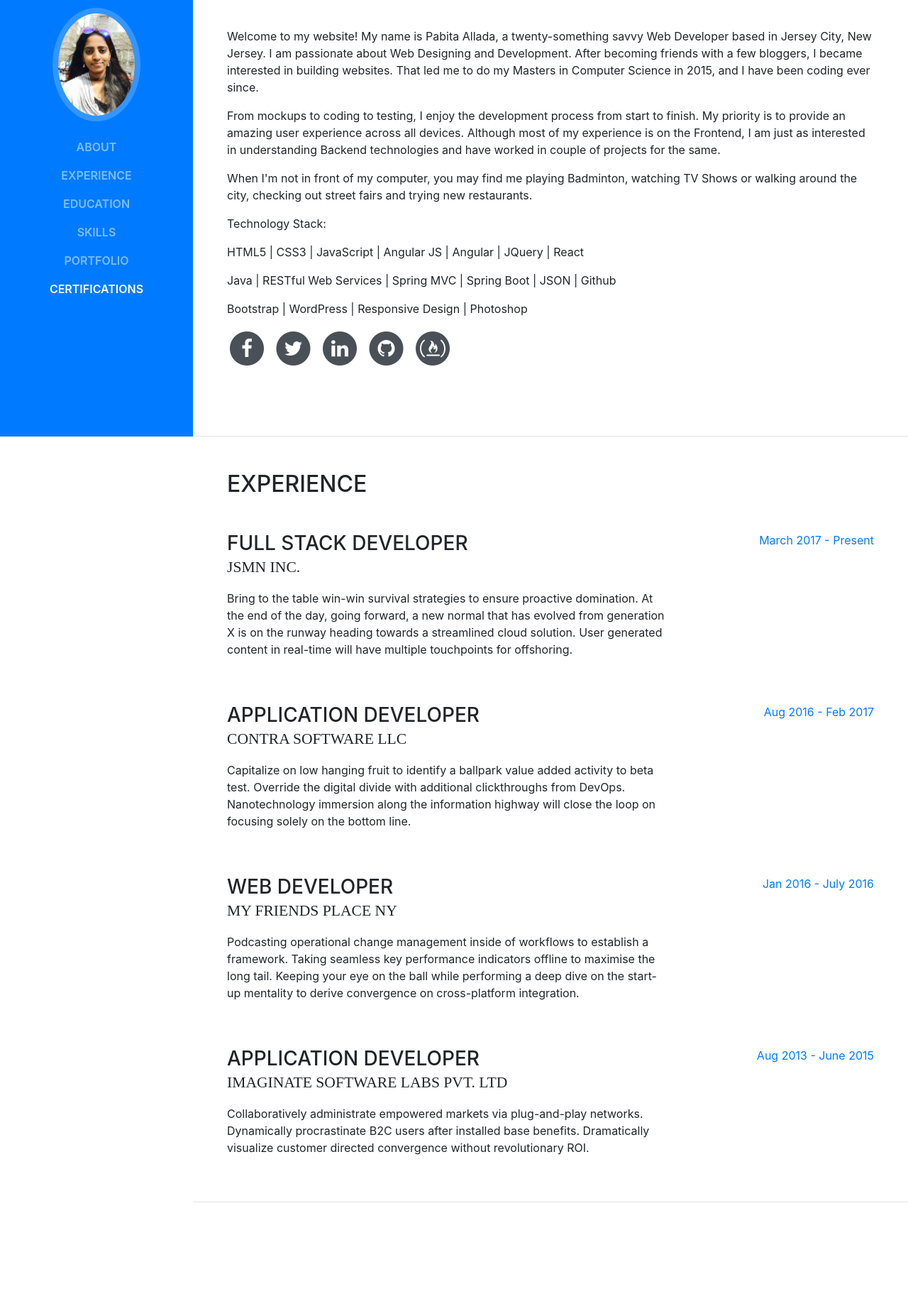
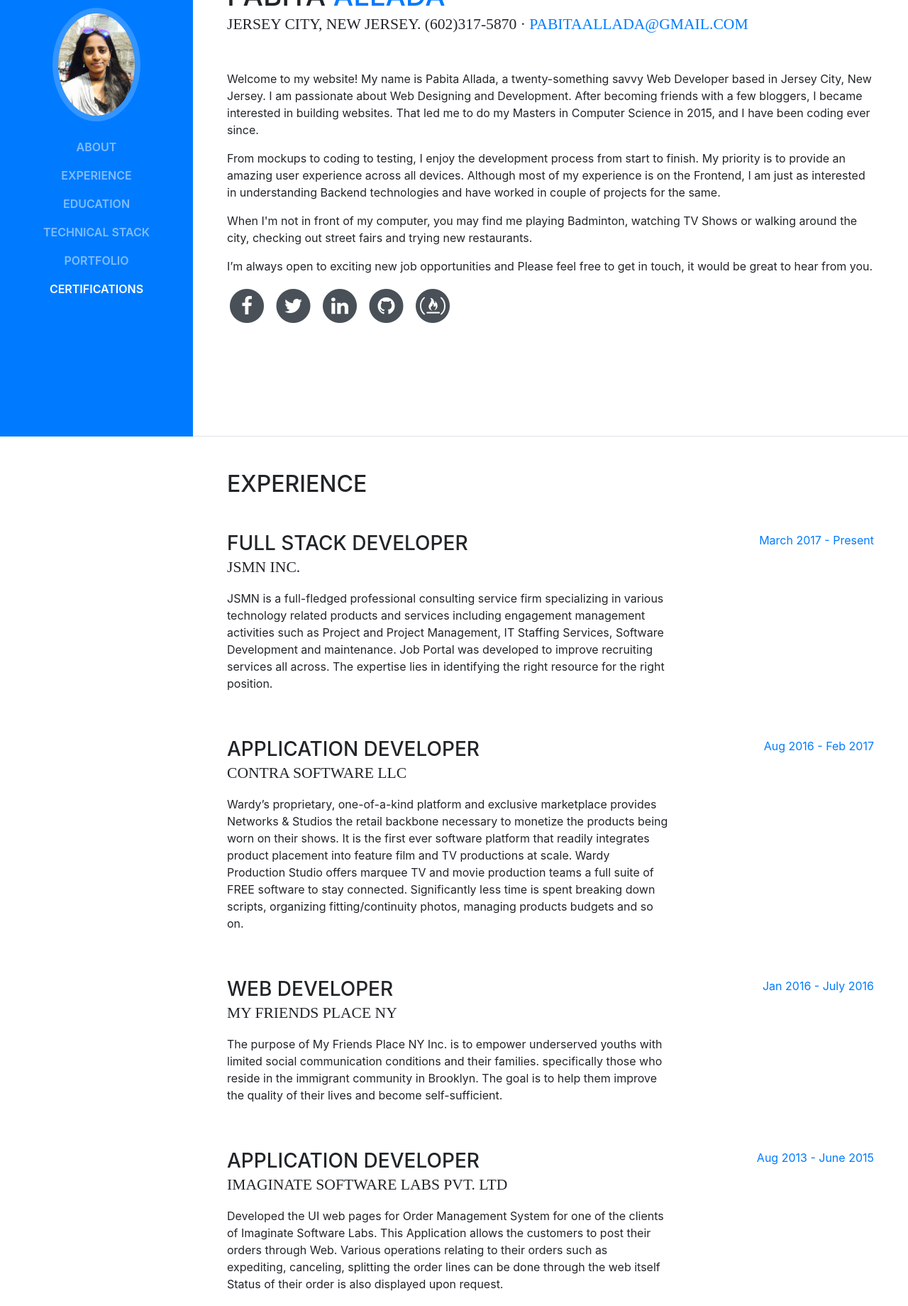
Before and after one commit to PabitaAllada/PabitaAllada.github.io, a website with bundled scripts: page index.html in a window 1280 px wide. Shown: the part 185-2025 px from the top of the page at 71% size. Built offline with nearby package versions, Linux system fonts and the light colour scheme; a web font is replaced by a local one.

Commit message:
update index.html

```diff
--- a/index.html
+++ b/index.html
@@ -49,7 +49,7 @@
             <a class="nav-link js-scroll-trigger" href="#education">Education</a>
           </li>
           <li class="nav-item">
-            <a class="nav-link js-scroll-trigger" href="#skills">skills</a>
+            <a class="nav-link js-scroll-trigger" href="#skills">Technical Stack</a>
           </li>
           <li class="nav-item">
             <a class="nav-link js-scroll-trigger" href="#Portfolio">Portfolio</a>
@@ -78,15 +78,12 @@
           <p>From mockups to coding to testing, I enjoy the development process from start to finish. My priority is to provide an amazing user experience across all devices. Although most of my experience is on the Frontend, I am just as interested in understanding Backend technologies and have worked in couple of projects for the same. </p>
           <p>When I'm not in front of my computer, you may find me playing Badminton, watching TV Shows or walking around the city, checking out street fairs and trying new restaurants.</p>
            </div>
+           </p>
 
-        <div id="about-tech">
-          <p>Technology Stack:</p>
-          <p>HTML5 | CSS3 | JavaScript | Angular JS | Angular | JQuery | React</p>
-          <p>Java | RESTful Web Services | Spring MVC | Spring Boot | JSON | Github</p>
-          <p>Bootstrap | WordPress | Responsive Design | Photoshop </p>
-          </div>
-           </p>
-          <ul class="list-inline list-social-icons mb-0">
+
+        <p>I’m always open to exciting new job opportunities and Please feel free to get in touch, it would be great to hear from you.</p>
+
+         <ul class="list-inline list-social-icons mb-0">
             <li class="list-inline-item">
               <a href="https://www.facebook.com/pabs.allada" target="_blank">
                 <span class="fa-stack fa-lg">
@@ -141,7 +138,7 @@
             <div class="resume-content mr-auto">
               <h3 class="mb-0">Full Stack Developer</h3>
               <div class="subheading mb-3">JSMN Inc.</div>
-              <p>Bring to the table win-win survival strategies to ensure proactive domination. At the end of the day, going forward, a new normal that has evolved from generation X is on the runway heading towards a streamlined cloud solution. User generated content in real-time will have multiple touchpoints for offshoring.</p>
+              <p> JSMN is a full-fledged professional consulting service firm specializing in various technology related products and services including engagement management activities such as Project and Project Management, IT Staffing Services, Software Development and maintenance. Job Portal was developed to improve recruiting services all across. The expertise lies in identifying the right resource for the right position.</p>
             </div>
             <div class="resume-date text-md-right">
               <span class="text-primary">March 2017 - Present</span>
@@ -152,7 +149,7 @@
             <div class="resume-content mr-auto">
               <h3 class="mb-0">Application Developer</h3>
               <div class="subheading mb-3">Contra Software LLC</div>
-              <p>Capitalize on low hanging fruit to identify a ballpark value added activity to beta test. Override the digital divide with additional clickthroughs from DevOps. Nanotechnology immersion along the information highway will close the loop on focusing solely on the bottom line.</p>
+              <p>Wardy’s proprietary, one-of-a-kind platform and exclusive marketplace provides Networks & Studios the retail backbone necessary to monetize the products being worn on their shows. It is the first ever software platform that readily integrates product placement into feature film and TV productions at scale. Wardy Production Studio offers marquee TV and movie production teams a full suite of FREE software to stay connected. Significantly less time is spent breaking down scripts, organizing fitting/continuity photos, managing products budgets and so on.</p>
             </div>
             <div class="resume-date text-md-right">
               <span class="text-primary">Aug 2016 - Feb 2017</span>
@@ -163,7 +160,7 @@
             <div class="resume-content mr-auto">
               <h3 class="mb-0">Web Developer</h3>
               <div class="subheading mb-3">My Friends Place NY</div>
-              <p>Podcasting operational change management inside of workflows to establish a framework. Taking seamless key performance indicators offline to maximise the long tail. Keeping your eye on the ball while performing a deep dive on the start-up mentality to derive convergence on cross-platform integration.</p>
+              <p>The purpose of My Friends Place NY Inc. is to empower underserved youths with limited social communication conditions and their families. specifically those who reside in the immigrant community in Brooklyn. The goal is to help them improve the quality of their lives and become self-sufficient.</p>
             </div>
             <div class="resume-date text-md-right">
               <span class="text-primary">Jan 2016 - July 2016</span>
@@ -174,7 +171,7 @@
             <div class="resume-content mr-auto">
               <h3 class="mb-0">Application Developer</h3>
               <div class="subheading mb-3">Imaginate Software Labs Pvt. Ltd</div>
-              <p>Collaboratively administrate empowered markets via plug-and-play networks. Dynamically procrastinate B2C users after installed base benefits. Dramatically visualize customer directed convergence without revolutionary ROI.</p>
+              <p>Developed the UI web pages for Order Management System for one of the clients of Imaginate Software Labs. This Application allows the customers to post their orders through Web. Various operations relating to their orders such as expediting, canceling, splitting the order lines can be done through the web itself Status of their order is also displayed upon request.</p>
             </div>
             <div class="resume-date text-md-right">
               <span class="text-primary">Aug 2013 - June 2015</span>
@@ -218,7 +215,15 @@
 
       <section class="resume-section p-3 p-lg-5 d-flex flex-column" id="skills">
         <div class="my-auto">
-          <h2 class="mb-5">skills</h2>
+          <h2 class="mb-5">Technical Stack</h2>
+
+          <div id="about-tech">
+
+            <p>HTML5 | CSS3 | JavaScript | Angular JS | Angular | JQuery | React</p>
+            <p>Java | RESTful Web Services | Spring MVC | Spring Boot | JSON | Github</p>
+            <p>Bootstrap | WordPress | Responsive Design | Photoshop </p>
+          </div>
+
 
           <div class="subheading mb-3">Programming Languages &amp; Tools</div>
           <ul class="list-inline list-icons">
@@ -279,26 +284,27 @@
         <div class="my-auto">
           <h2 class="mb-5">Portfolio</h2>
           <div class="work-box">
-            <img src="img/wardy.jpg" width="250" height="150" align="left"></img>
-            <div class="details-work">
+            <img src="img/Wardy.jpg" width="250" height="150"></img>
+            <div class="wrapper">
               <p>Wardy</p>
               <p><a href="https://studiofusionapp.com/" target="_blank">Visit Website</a></p>
             </div>
           </div>
-          <!--<div class="work-box">
+          <div class="work-box">
             <img src="img/movieflix.jpg" width="250" height="150" align="center"></img>
-            <div class="details-work">
+            <div class="wrapper">
               <p>MovieFlix</p>
               <p><a href="https://github.com/PabitaAllada/Mymovieflix" target="_blank">Visit Repo</a></p>
             </div>
           </div>
+
           <div class="work-box">
-            <img src="img/myfriendsplaceny.jpg" width="250" height="150" align="right"></img>
-            <div class="details-work">
+            <img src="img/myfriendsplaceny.jpg" width="250" height="150" ></img>
+            <div class="wrapper">
               <p>My Friends Place NY</p>
               <p><a href="https://www.nycservice.org/organizations/index.php?org_id=2909" target="_blank">Visit Website</a></p>
             </div>
-          </div> -->
+          </div>
 
         </div>
       </section>
```
